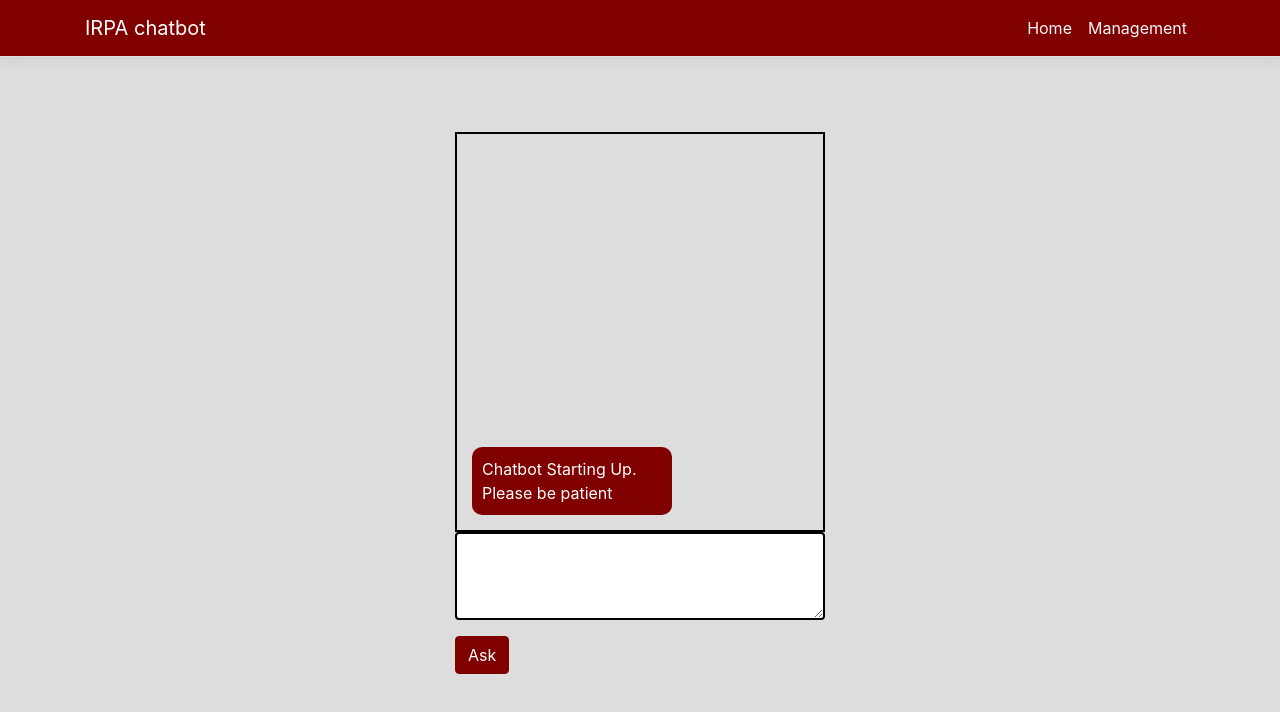
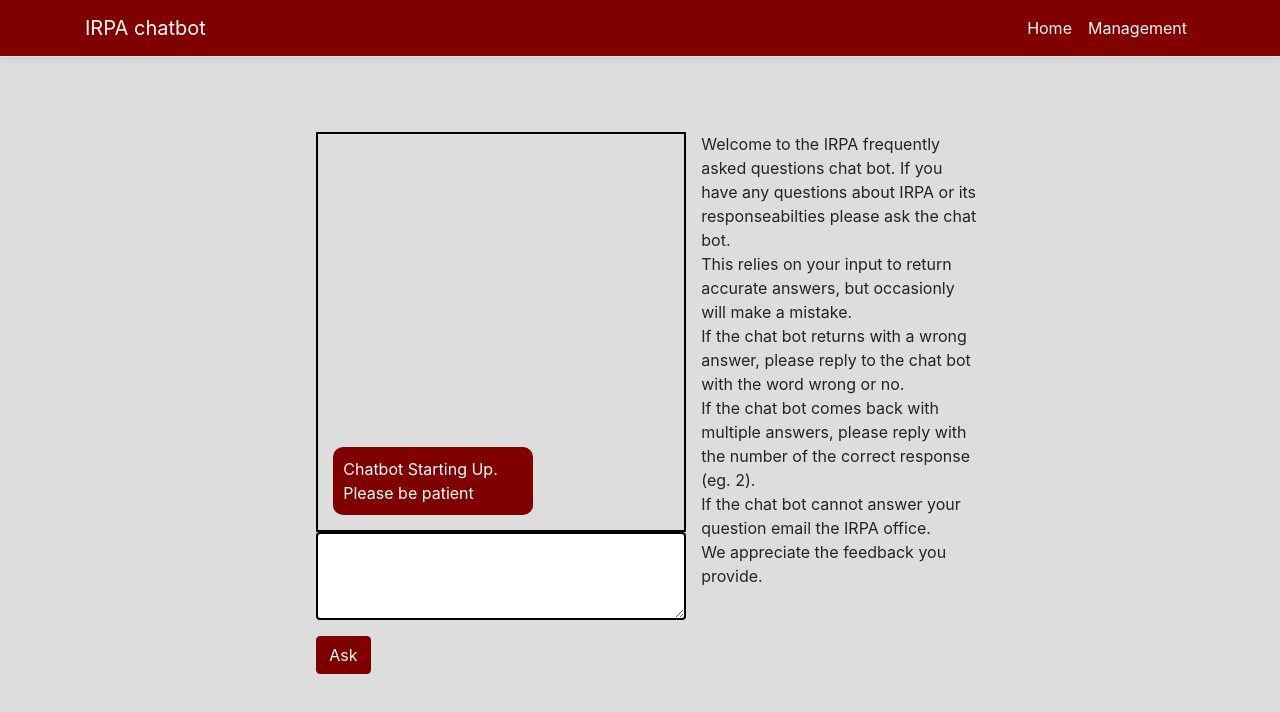
Before and after one commit to mussersl/SeniorProject, a React (Create React App) app in the folder ClientApp/: page / in a window 1280 px wide. Shown: the top 712 px of the page. Built offline with nearby package versions, Linux system fonts and the light colour scheme; no server answers.

Commit message:
instructions added

```diff
--- a/ClientApp/src/components/Home.js
+++ b/ClientApp/src/components/Home.js
@@ -167,6 +167,14 @@ export class Home extends Component {
                       </div>
                       <button id="ask-button" class="btn btn-primary" type="submit" onClick={this.askButton.bind(this)}>Ask</button>
                   </div>
+                  <div id="instructions" class="col-3">
+                      <div class="row">Welcome to the IRPA frequently asked questions chat bot. If you have any questions about IRPA or its responseabilties please ask the chat bot.</div>
+                      <div class="row">This relies on your input to return accurate answers, but occasionly will make a mistake.</div>
+                      <div class="row">If the chat bot returns with a wrong answer, please reply to the chat bot with the word wrong or no.</div>
+                      <div class="row">If the chat bot comes back with multiple answers, please reply with the number of the correct response (eg. 2).</div>
+                      <div class="row">If the chat bot cannot answer your question email the IRPA office.</div>
+                      <div class="row">We appreciate the feedback you provide.</div>
+                  </div>
               </div>
 
               <script>
--- a/ClientApp/src/components/Login.js
+++ b/ClientApp/src/components/Login.js
@@ -28,6 +28,7 @@ export class Login extends Component {
         const response = await result.text();
         sessionStorage.setItem("verificationIRPAChatbot", response);
         this.fetchVerification();
+        document.getElementById("error").innerHTML = "Incorrect username or password.";
         return;
     }
 
@@ -66,6 +67,7 @@ export class Login extends Component {
                             </div>
                         </div>
                         <button id="login-button" class="btn btn-primary" type="submit" onClick={this.verifyLogin.bind(this)}>Login</button>
+                        <div id="error"></div>
                     </div>
                 </div>
 
--- a/ClientApp/src/custom.css
+++ b/ClientApp/src/custom.css
@@ -121,3 +121,7 @@ a.navbar-brand {
 #bot {
     min-width: 400px !important;
 }
+
+#instructions{
+
+}
```
Also changed, not shown: 1 other file (tests, documents, lock files or other folders).
